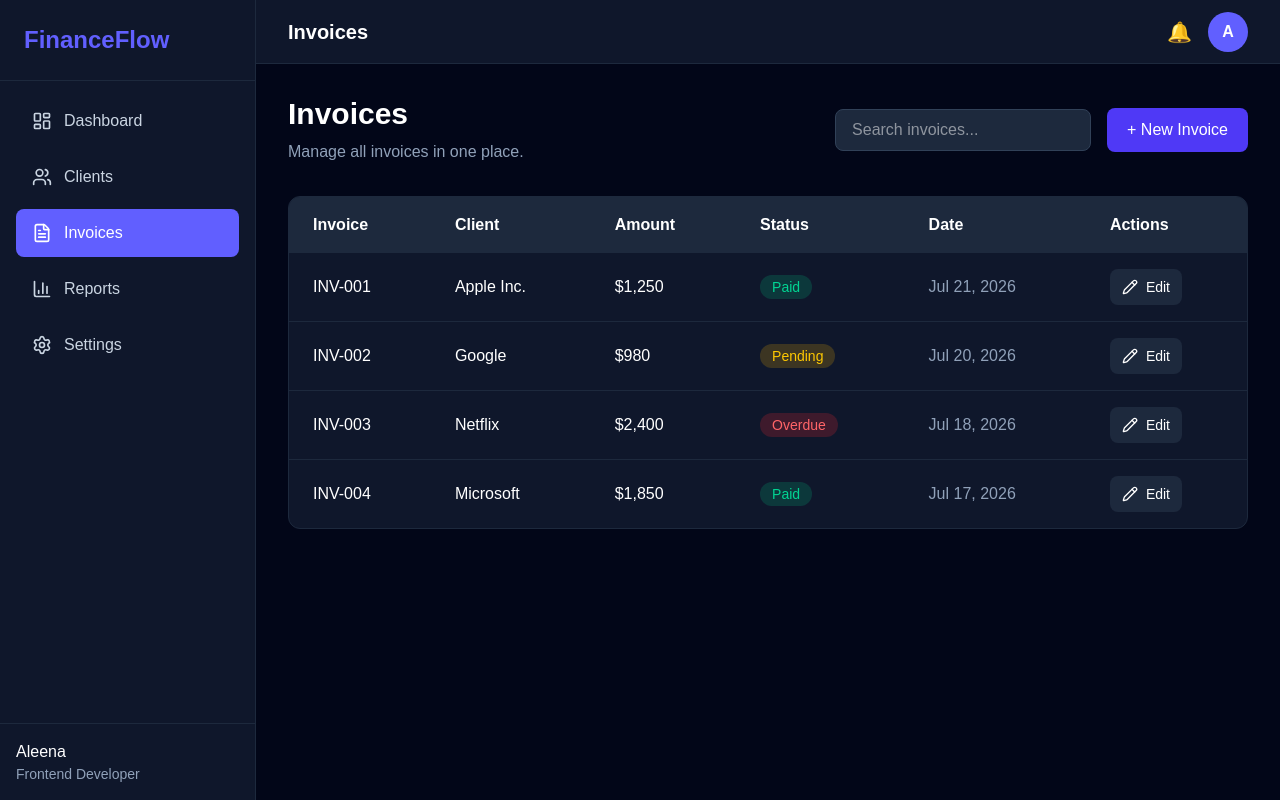
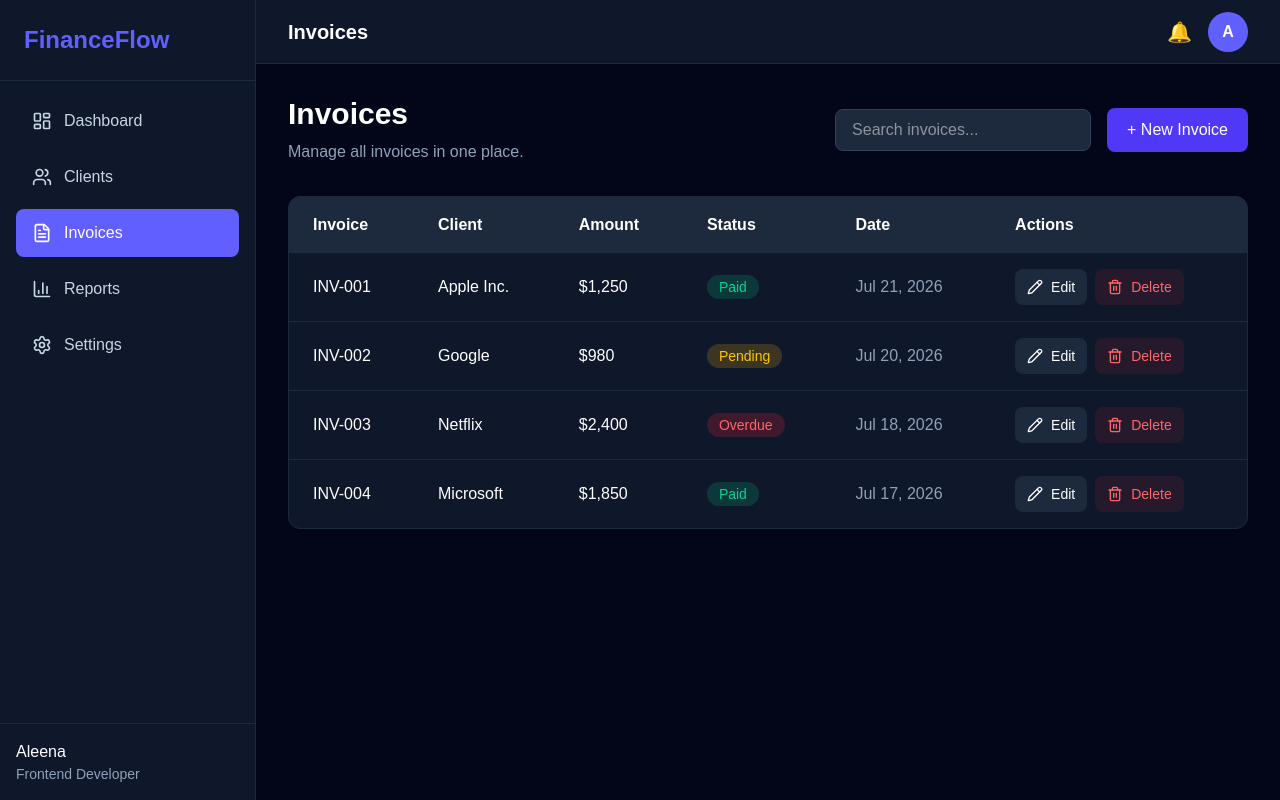
Before and after one commit to Aleena-Yameen/financeflow-saas, a Next.js app: page /invoices in a window 1280 px wide. Built offline with nearby package versions, Linux system fonts and the light colour scheme.

Commit message:
feat: add invoice deletion

```diff
--- a/app/(protected)/invoices/page.tsx
+++ b/app/(protected)/invoices/page.tsx
@@ -109,6 +109,18 @@ const handleEditInvoice = (invoice: Invoice) => {
   setIsOpen(true);
 };
 
+const handleDeleteInvoice = (id: number) => {
+  const confirmed = window.confirm(
+    "Are you sure you want to delete this invoice?"
+  );
+
+  if (!confirmed) return;
+
+  setInvoices((prev) =>
+    prev.filter((invoice) => invoice.id !== id)
+  );
+};
+
 const filteredInvoices = invoices.filter((invoice) =>
   invoice.client.toLowerCase().includes(search.toLowerCase()) ||
   invoice.invoice.toLowerCase().includes(search.toLowerCase())
@@ -147,6 +159,7 @@ const filteredInvoices = invoices.filter((invoice) =>
 <InvoiceTable
   invoices={filteredInvoices}
   onEdit={handleEditInvoice}
+  onDelete={handleDeleteInvoice}
 />
   <InvoiceModal
   isOpen={isOpen}
--- a/components/invoices/InvoiceRow.tsx
+++ b/components/invoices/InvoiceRow.tsx
@@ -1,4 +1,4 @@
-import { Pencil } from "lucide-react";
+import { Pencil, Trash2 } from "lucide-react";
 
 type Invoice = {
   id: number;
@@ -12,11 +12,13 @@ type Invoice = {
 type InvoiceRowProps = {
   invoice: Invoice;
   onEdit: (invoice: Invoice) => void;
+  onDelete: (id: number) => void;
 };
 
 export default function InvoiceRow({
   invoice,
   onEdit,
+  onDelete,
 }: InvoiceRowProps) {
   const statusColor =
     invoice.status === "Paid"
@@ -47,6 +49,7 @@ export default function InvoiceRow({
       <td className="px-6 py-4 text-slate-400">{formattedDate}</td>
 
       <td className="px-6 py-4">
+  <div className="flex gap-2">
     <button
       onClick={() => onEdit(invoice)}
       className="flex items-center gap-2 rounded-lg bg-slate-800 px-3 py-2 text-sm transition-colors hover:bg-slate-700"
@@ -54,6 +57,15 @@ export default function InvoiceRow({
       <Pencil size={16} />
       Edit
     </button>
+
+    <button
+      onClick={() => onDelete(invoice.id)}
+      className="flex items-center gap-2 rounded-lg bg-red-500/10 px-3 py-2 text-sm text-red-400 transition-colors hover:bg-red-500/20"
+    >
+      <Trash2 size={16} />
+      Delete
+    </button>
+  </div>
 </td>
     </tr>
   );
--- a/components/invoices/InvoiceTable.tsx
+++ b/components/invoices/InvoiceTable.tsx
@@ -12,11 +12,13 @@ type Invoice = {
 type InvoiceTableProps = {
   invoices: Invoice[];
   onEdit: (invoice: Invoice) => void;
+   onDelete: (id: number) => void;
 };
 
 export default function InvoiceTable({
   invoices,
   onEdit,
+  onDelete,
 }: InvoiceTableProps) {
   return (
     <div className="overflow-hidden rounded-xl border border-slate-800 bg-slate-900">
@@ -38,6 +40,7 @@ export default function InvoiceTable({
               key={invoice.id}
               invoice={invoice}
               onEdit={onEdit}
+              onDelete={onDelete}
             />
           ))}
         </tbody>
```
Lines whose indentation alone changed are shown as unchanged.
